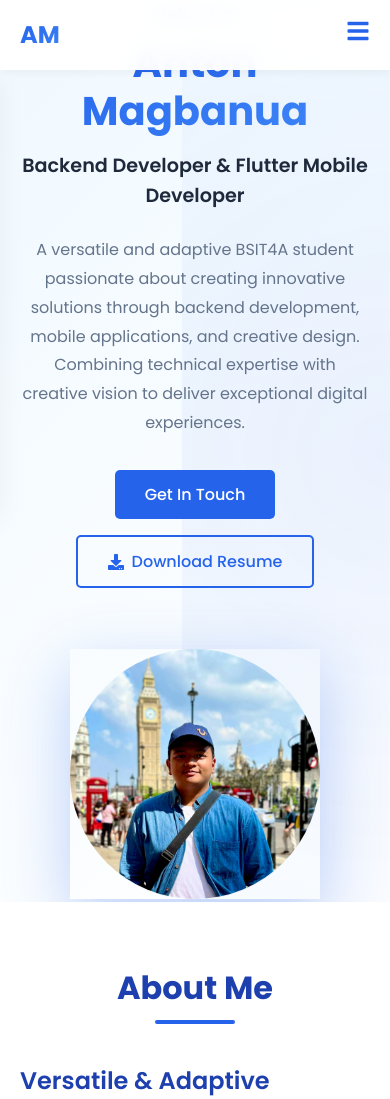
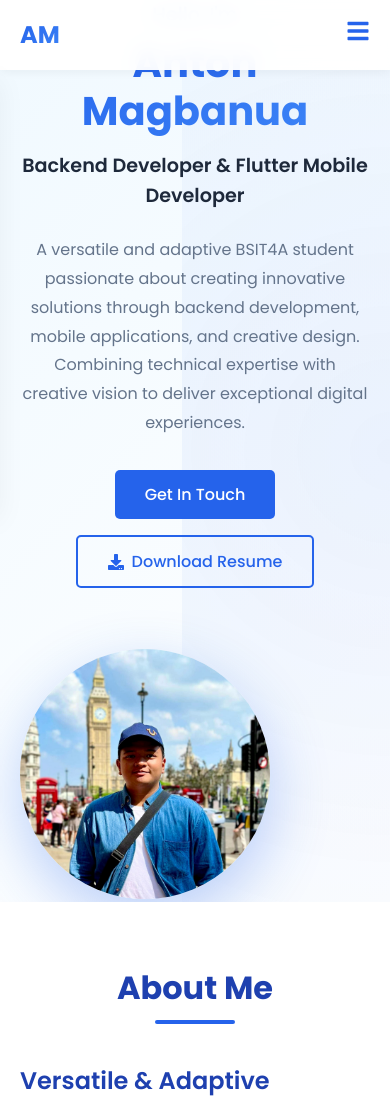
Before and after one commit to a1ear/myportfolio, a React (Vite) app in the folder Portfolio Projects/: page / in a window 390 px wide. Shown: the top 1099 px of the page. Built offline with nearby package versions, Linux system fonts and the light colour scheme.

Commit message:
Update Home.css

```diff
--- a/Portfolio Projects/src/components/Home.css
+++ b/Portfolio Projects/src/components/Home.css
@@ -93,18 +93,21 @@
 }
 
 .hero-image {
-  display: flex;
-  justify-content: center;
-  align-items: center;
   position: relative;
+  width: 400px;
+  height: 400px;
+  flex-shrink: 0;
 }
 
 .image-wrapper {
   width: 400px;
   height: 400px;
   position: relative;
+  border-radius: 50%;
+  overflow: hidden;
   box-shadow: 0 20px 60px rgba(37, 99, 235, 0.3);
   animation: float 6s ease-in-out infinite;
+  flex-shrink: 0;
 }
 
 .profile-picture {
@@ -114,17 +117,12 @@
   height: 100%;
   object-fit: cover;
   z-index: 1;
-  border-radius: 50%;
-  overflow: hidden;
 }
 
 .image-placeholder {
   position: absolute;
   inset: 0;
   background: linear-gradient(135deg, var(--primary-blue), var(--light-blue));
-  display: flex;
-  align-items: center;
-  justify-content: center;
   z-index: 0;
   opacity: 0;
   pointer-events: none;
@@ -137,10 +135,14 @@
   pointer-events: auto;
 }
 
+/* Floating tech icons – always visible around the photo */
 .tech-icons {
   position: absolute;
   width: 100%;
   height: 100%;
+  top: 0;
+  left: 0;
+  pointer-events: none;
 }
 
 .icon-float {
@@ -240,6 +242,11 @@
     justify-content: center;
   }
 
+  .hero-image {
+    width: 300px;
+    height: 300px;
+  }
+
   .image-wrapper {
     width: 300px;
     height: 300px;
@@ -259,6 +266,11 @@
     font-size: 1rem;
   }
 
+  .hero-image {
+    width: 250px;
+    height: 250px;
+  }
+
   .image-wrapper {
     width: 250px;
     height: 250px;
```
